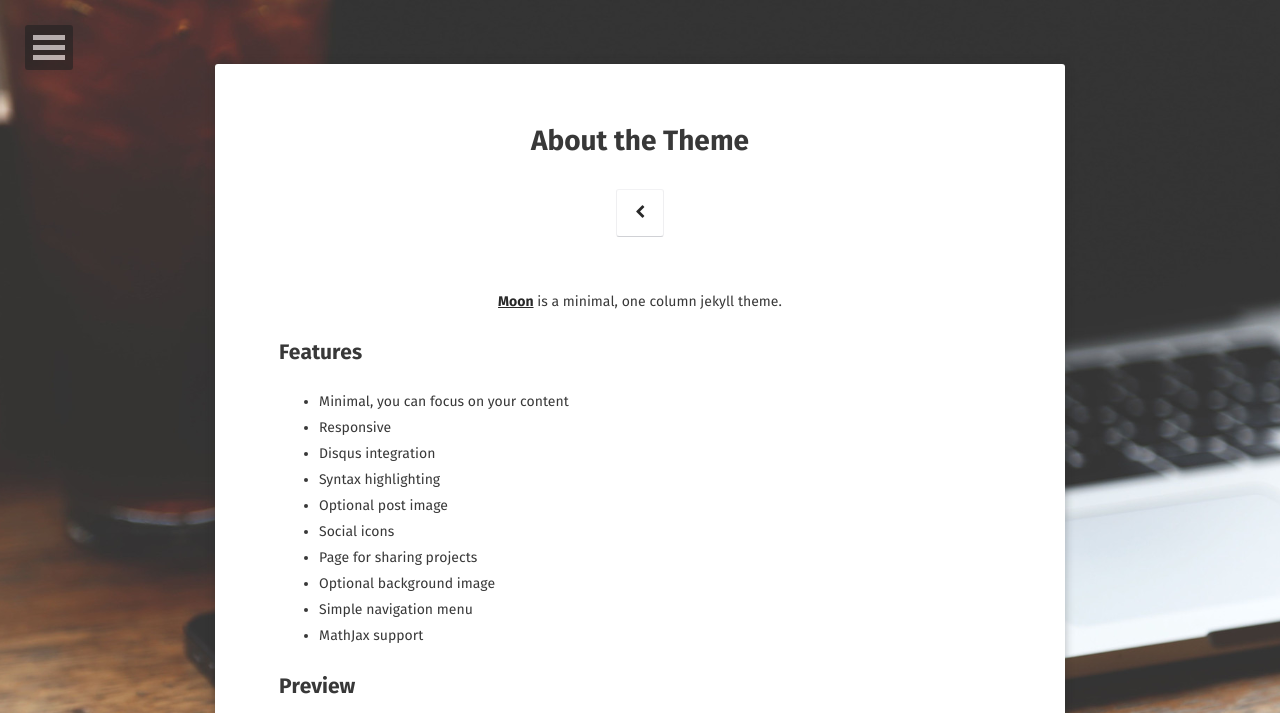
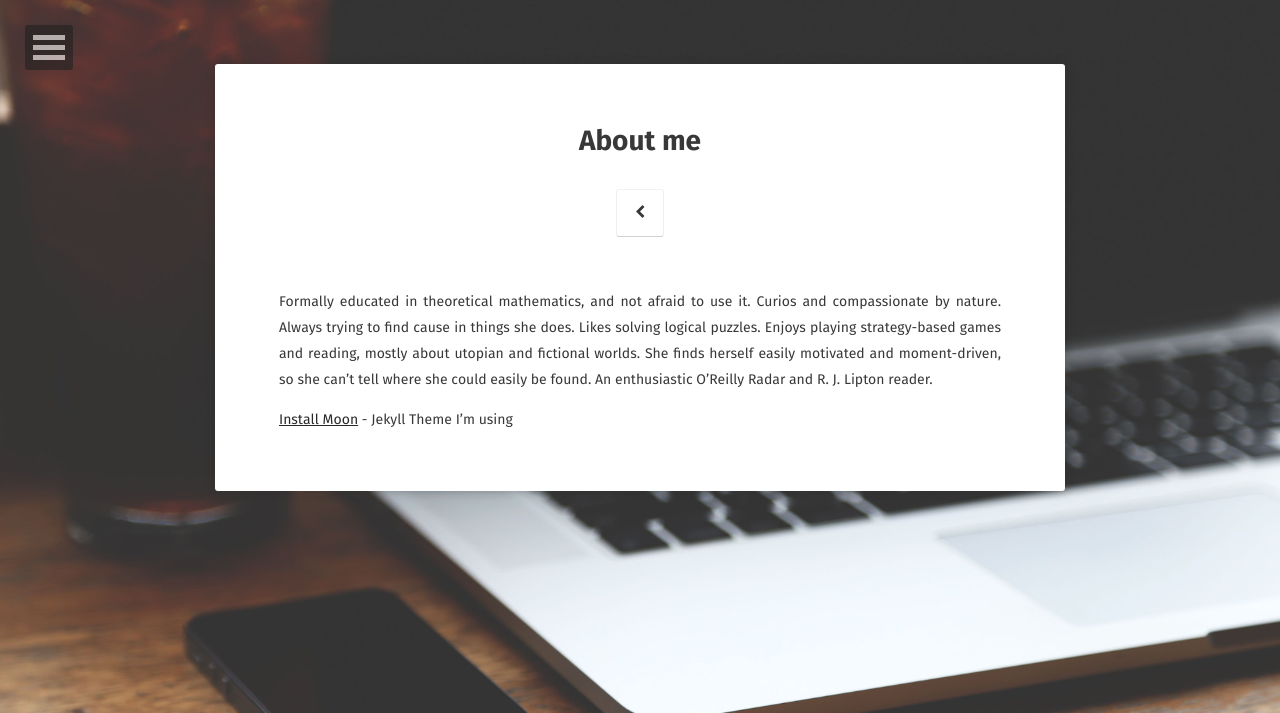
Before and after one commit to mimimalizam/mimimalizam.github.io, a Jekyll site: the page built from about/index.md, in a window 1280 px wide. Shown: the top 713 px of the page. Built offline with Jekyll 4.4.1, drawn with Linux system fonts in a browser that asks for light colours; some web fonts are replaced; some of the changed text lies outside the part shown; grey boxes are pictures that could not be loaded.

Commit message:
Personalize blog a bit

```diff
--- a/_config.yml
+++ b/_config.yml
@@ -1,14 +1,14 @@
 # Site
-title:              Moon
-bio:                'Minimal, one column jekyll theme.'
-description:        "Moon is a minimal, one column jekyll theme for your blog."
+title:              Milana
+bio:
+description:
 reading_time:       true
 words_per_minute:   200
 logo:               'assets/img/logo.png'
 background:         'assets/img/placeholder-big.jpg'
 tiled_bg:           false   # Set this true if you want to tile your background image, otherwise it will be covered
 locale:             en_US
-url:                http://taylantatli.me/Moon
+url:
 
 # Jekyll
 permalink:          /:title/
--- a/about/index.md
+++ b/about/index.md
@@ -1,37 +1,11 @@
 ---
 layout: page
-title: About the Theme
+title: About me
 tags: [about, Jekyll, theme, moon]
 date: 2016-03-21
 comments: false
 ---
 
-<center><a href="http://taylantatli.github.io/Moon"><b>Moon</b></a> is a minimal, one column jekyll theme.</center>
+Formally educated in theoretical mathematics, and not afraid to use it. Curios and compassionate by nature. Always trying to find cause in things she does. Likes solving logical puzzles. Enjoys playing strategy-based games and reading, mostly about utopian and fictional worlds. She finds herself easily motivated and moment-driven, so she can’t tell where she could easily be found. An enthusiastic O'Reilly Radar and R. J. Lipton reader.
 
-## Features
-* Minimal, you can focus on your content
-* Responsive
-* Disqus integration
-* Syntax highlighting
-* Optional post image
-* Social icons
-* Page for sharing projects
-* Optional background image
-* Simple navigation menu
-* MathJax support
-
-## Preview
-
-{% capture images %}
-    https://cloud.githubusercontent.com/assets/754514/14509720/61c61058-01d6-11e6-93ab-0918515ecd56.png
-    https://cloud.githubusercontent.com/assets/754514/14509716/61ac6c8e-01d6-11e6-879f-8308883de790.png
-{% endcapture %}
-{% include gallery images=images caption="Screenshots of Moon Theme" cols=2 %}
-
-See a [live version of Moon](http://taylantatli.github.io/Moon) hosted on GitHub.
-
-## Getting Started
-
-To learn how to install and use this theme check out the [Setup Guide](http://taylantatli.me/Moon/moon-theme/) for more information.
-
-[Install Moon](https://github.com/TaylanTatli/Moon){: .btn}
+[Install Moon](https://github.com/TaylanTatli/Moon) - Jekyll Theme I'm using
```
Also changed, not shown: README.md (deleted), assets/img/logo.png, 11 other files.
